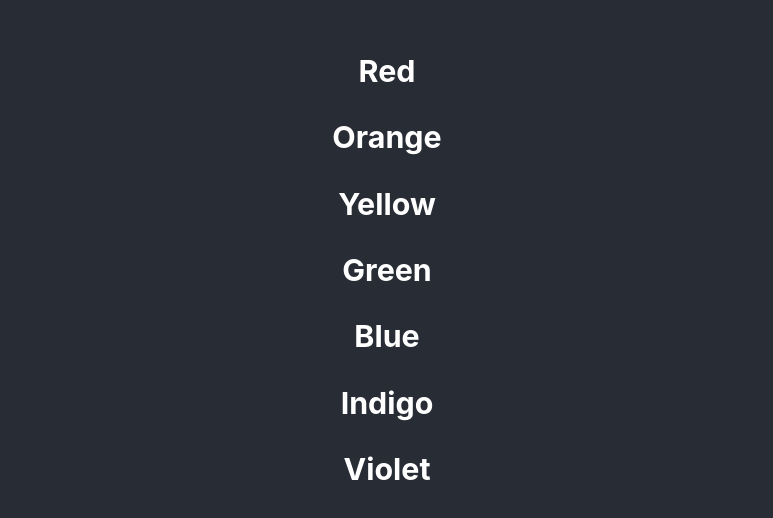
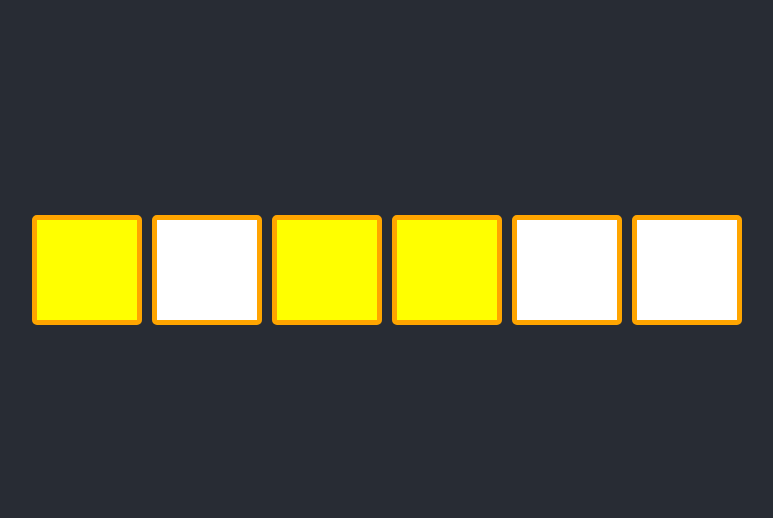
Before and after one commit to GDrevo/react-challenge, a React (Create React App) app: page / in a window 1280 px wide. Shown: the part 130-648 px from the top of the page, without its empty margins (253-1026 px from the left). Built offline with nearby package versions, Linux system fonts and the light colour scheme.

Commit message:
first part done

```diff
--- a/src/App.js
+++ b/src/App.js
@@ -1,4 +1,3 @@
-import logo from './logo.svg';
 import './App.css';
 import Content from "./Content";
 
--- a/src/Content.jsx
+++ b/src/Content.jsx
@@ -1,10 +1,20 @@
 import React from "react";
+import boxes from "./boxes";
+import Box from "./components/Box";
 
 export default function Content() {
-  const colors = [<h3>Red</h3>, <h3>Orange</h3>, <h3>Yellow</h3>, <h3>Green</h3>, <h3>Blue</h3>, <h3>Indigo</h3>, <h3>Violet</h3>]
-  return (
-    <div>
-      {colors}
+  const [squares, setSquares] = React.useState(boxes)
+
+  const squareElements = squares.map(square => (
+    <Box
+      key={square.id}
+      on={square.on}
+    />
+    ))
+
+    return (
+      <div className="boxes">
+      {squareElements}
     </div>
   )
 }
--- /dev/null
+++ b/src/boxes.js
@@ -0,0 +1,27 @@
+/* eslint-disable import/no-anonymous-default-export */
+export default [
+  {
+      id: 1,
+      on: true
+  },
+  {
+      id: 2,
+      on: false
+  },
+  {
+      id: 3,
+      on: true
+  },
+  {
+      id: 4,
+      on: true
+  },
+  {
+      id: 5,
+      on: false
+  },
+  {
+      id: 6,
+      on: false
+  },
+]
--- /dev/null
+++ b/src/components/Box.jsx
@@ -0,0 +1,11 @@
+import React from "react";
+
+export default function Box(props) {
+  const styles = {
+    backgroundColor: props.on ? "yellow" : "none"
+  }
+
+  return (
+    <div className="box" key={props.key} style={styles}></div>
+  )
+}
--- a/src/index.css
+++ b/src/index.css
@@ -5,9 +5,23 @@ body {
     sans-serif;
   -webkit-font-smoothing: antialiased;
   -moz-osx-font-smoothing: grayscale;
+  color: black;
 }
 
 code {
   font-family: source-code-pro, Menlo, Monaco, Consolas, 'Courier New',
     monospace;
 }
+
+.boxes {
+  display: flex;
+}
+
+.box {
+  width: 100px;
+  height: 100px;
+  background-color: white;
+  border: 5px solid orange;
+  margin: 5px;
+  border-radius: 5px;
+}
```
